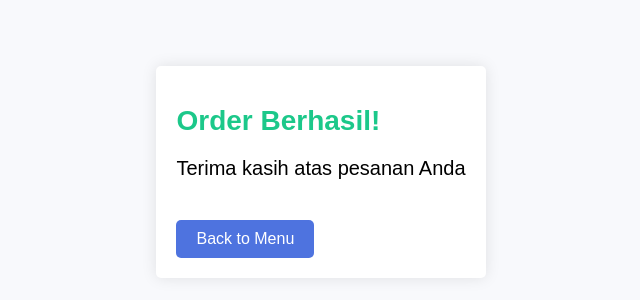
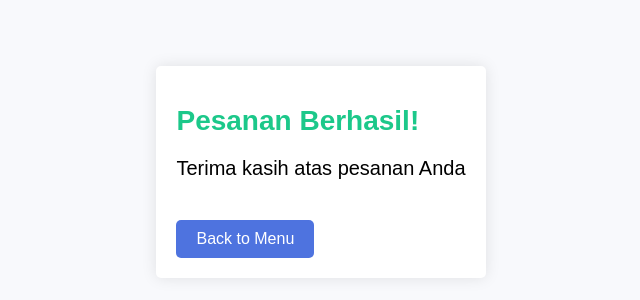
Before and after one commit to xturus138/adminWebsite, a PHP site: page /order_success.php in a window 1280 px wide. Shown: the part 236-536 px from the top of the page, without its empty margins (319-959 px from the left). Run offline with PHP 8.4, Linux system fonts and the light colour scheme.

Commit message:
membperbaiki tampilan

```diff
--- a/order_success.php
+++ b/order_success.php
@@ -41,7 +41,7 @@
 </head>
 <body>
     <div class="container">
-        <h1>Order Berhasil!</h1>
+        <h1>Pesanan Berhasil!</h1>
         <p>Terima kasih atas pesanan Anda</p>
         <a href="pengolahan-pesanan-pelayan.php">Back to Menu</a>
     </div>
```
